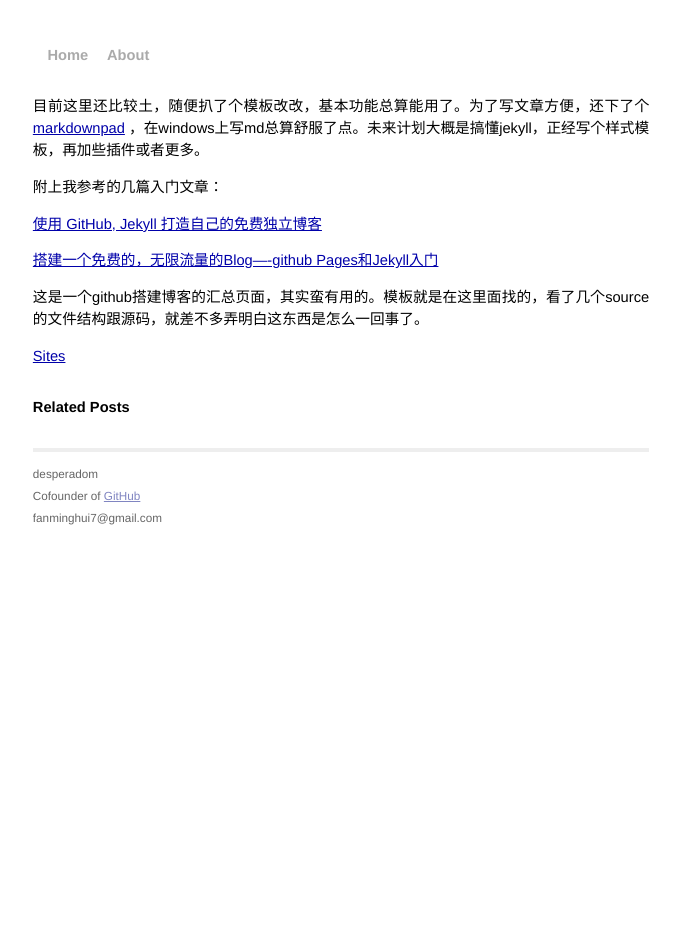
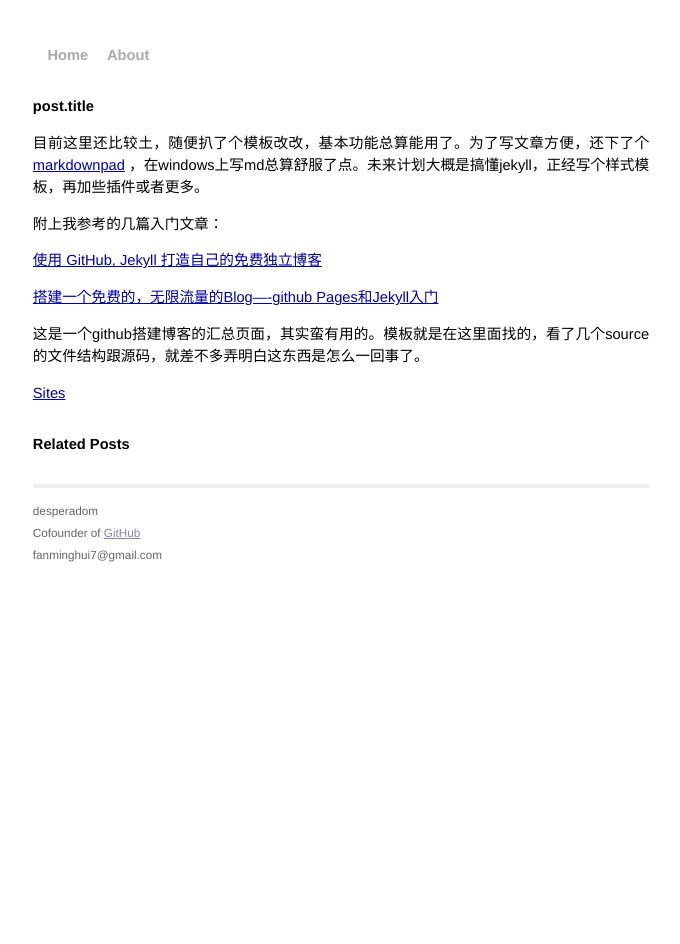
Before and after one commit to Leonalx/Leonalx.github.io, a Jekyll site: the page built from _posts/2014-07-12-start-jekyll.md, in a window 1280 px wide. Shown: the whole page, without its empty margins (299-979 px from the left). Built offline with Jekyll 4.4.1, drawn with Linux system fonts in a browser that asks for light colours; Markdown is read by kramdown in place of the engine named in the settings.

Commit message:
Update post.html

```diff
--- a/_layouts/post.html
+++ b/_layouts/post.html
@@ -1,6 +1,7 @@
 ---
 layout: default
 ---
+<h1>post.title</h1>
 <div id="post">
 {{ content }}
 </div>
```
